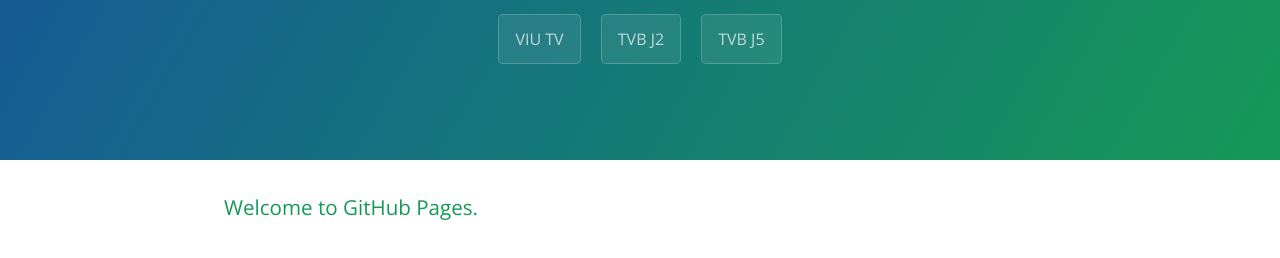
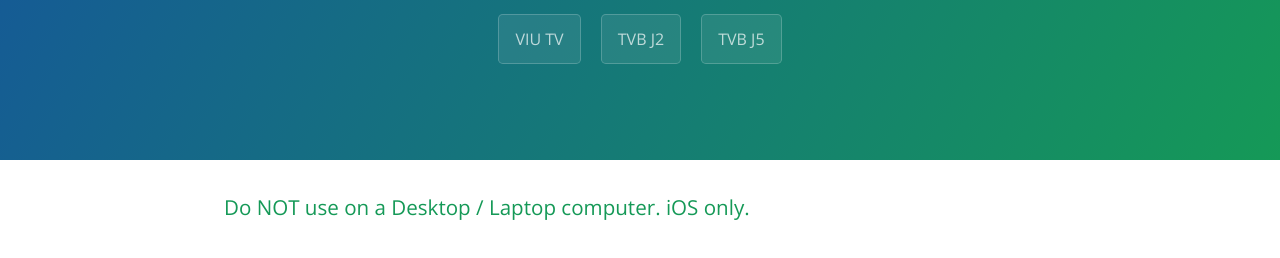
Before and after one commit to Yakultie/tvbee, a plain HTML site: page index.html in a window 1280 px wide. Shown: the part 176-434 px from the top of the page. Drawn offline with nearby package versions, Linux system fonts and the light colour scheme.

Commit message:
Update index.html

```diff
--- a/index.html
+++ b/index.html
@@ -20,7 +20,7 @@
 
     <section class="main-content">
       <h3>
-<a id="welcome-to-github-pages" class="anchor" href="#welcome-to-github-pages" aria-hidden="true"><span aria-hidden="true" class="octicon octicon-link"></span></a>Welcome to GitHub Pages.</h3>
+<a id="welcome-to-github-pages" class="anchor" href="#welcome-to-github-pages" aria-hidden="true"><span aria-hidden="true" class="octicon octicon-link"></span></a>Do NOT use on a Desktop / Laptop computer. iOS only. </h3>
 
   </body>
 </html>
```
